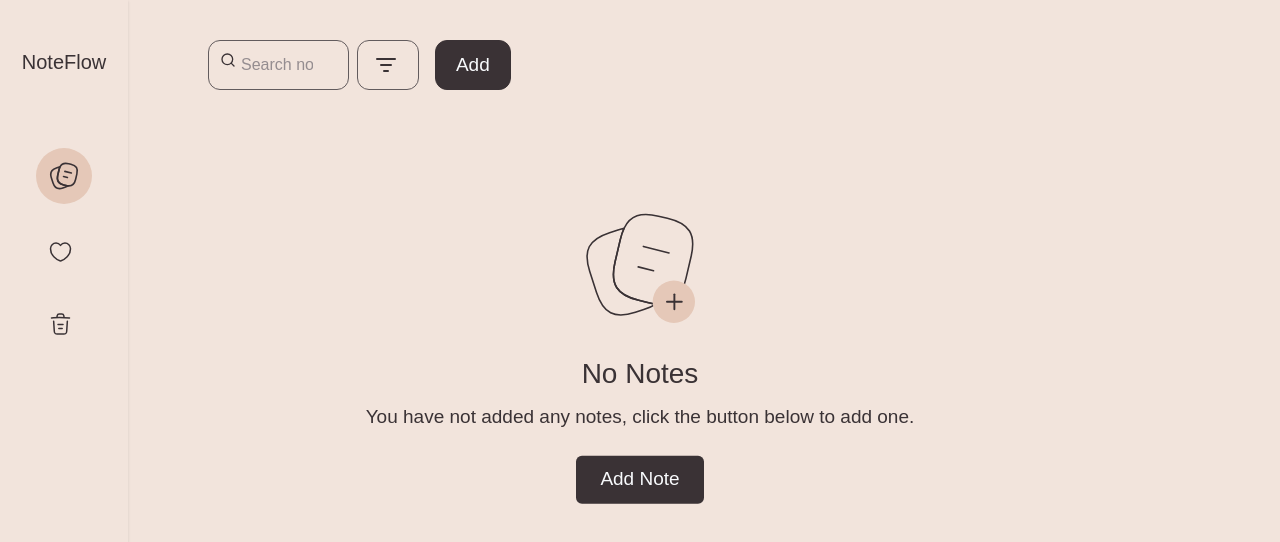
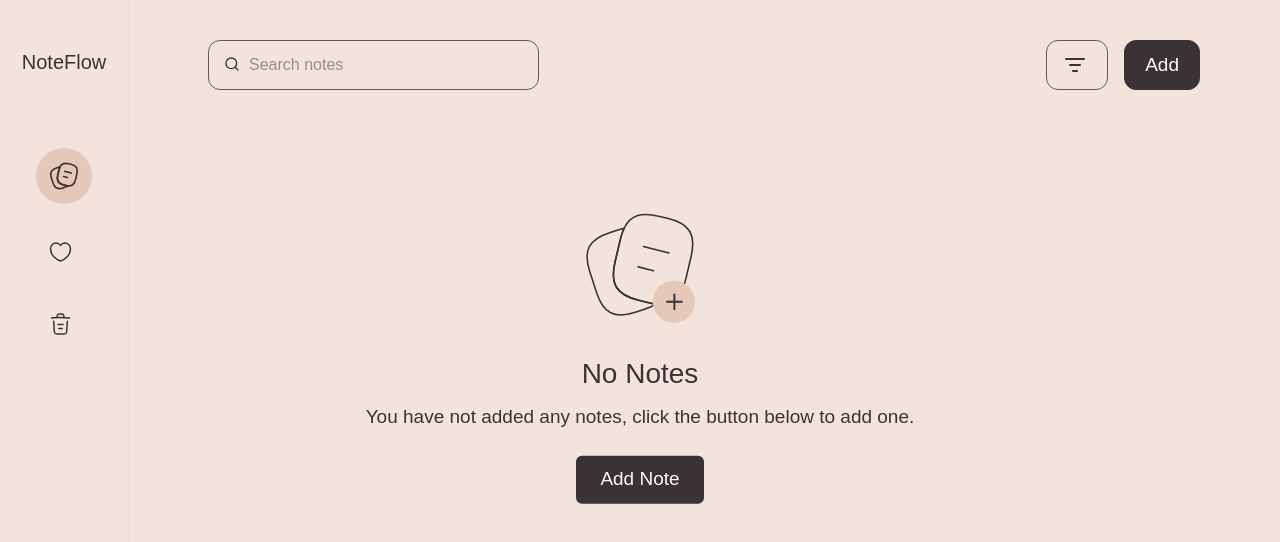
Before and after one commit to fiona-byte/NoteFlow, a React (Vite) app: page / in a window 1280 px wide. Shown: the top 542 px of the page. Built offline with nearby package versions, Linux system fonts and the light colour scheme; a web font is replaced by a local one.

Commit message:
fix: fix header on larger screens

```diff
--- a/src/components/Header/Header.tsx
+++ b/src/components/Header/Header.tsx
@@ -15,11 +15,11 @@ function Header() {
           NoteFlow
         </Link>
       ) : null}
-      <div className="flex gap-2">
+      <div className="flex gap-2 md:justify-between md:w-full">
         <div className="relative md:w-1/2 lg:w-1/3">
-          <Search className="absolute left-3 top-3 h-4 w-4" />
+          <Search className="absolute left-3 top-3 h-4 w-4 md:top-4 md:left-4" />
           <Input
-            className="pr-4 pl-8 py-5 rounded-xl text-base md:pr-5 md:py-6"
+            className="pr-4 pl-8 py-5 rounded-xl text-base md:pr-5 md:pl-10 md:py-6"
             type="search"
             placeholder="Search notes"
           />
```
